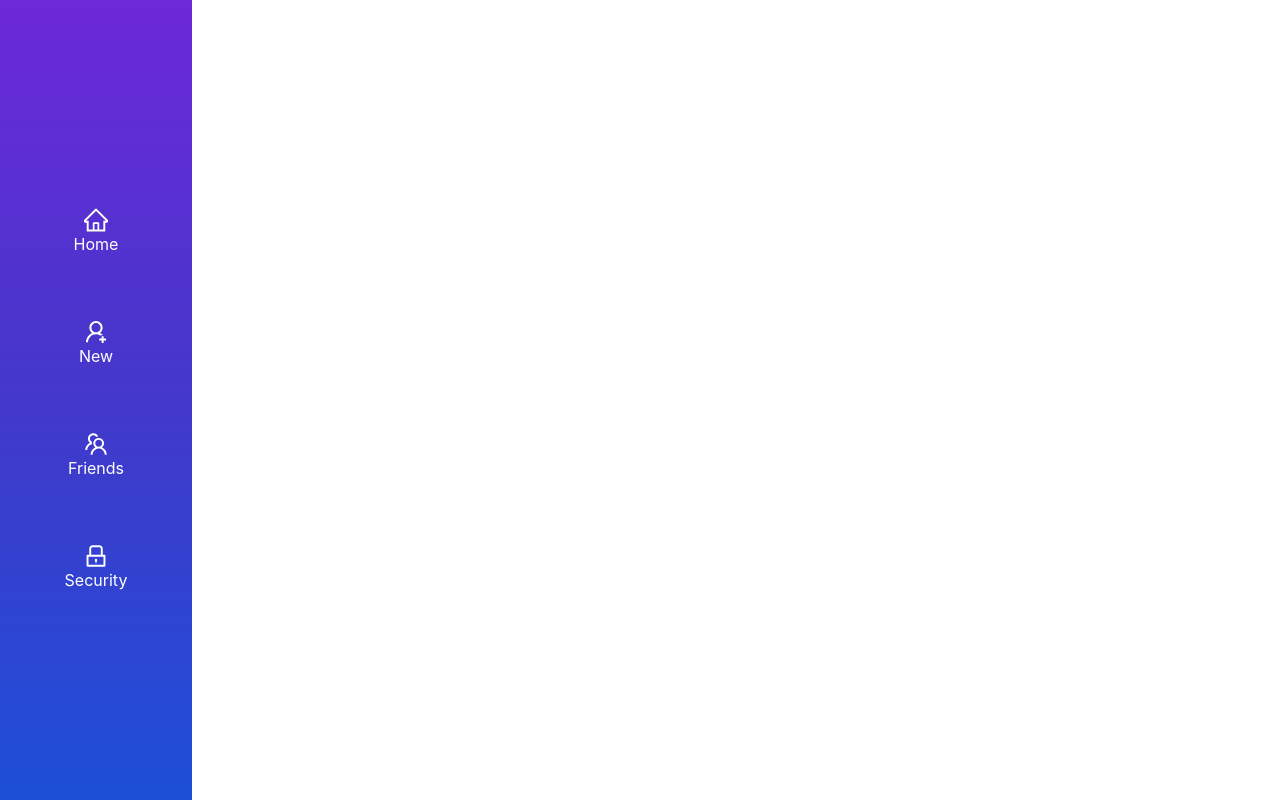
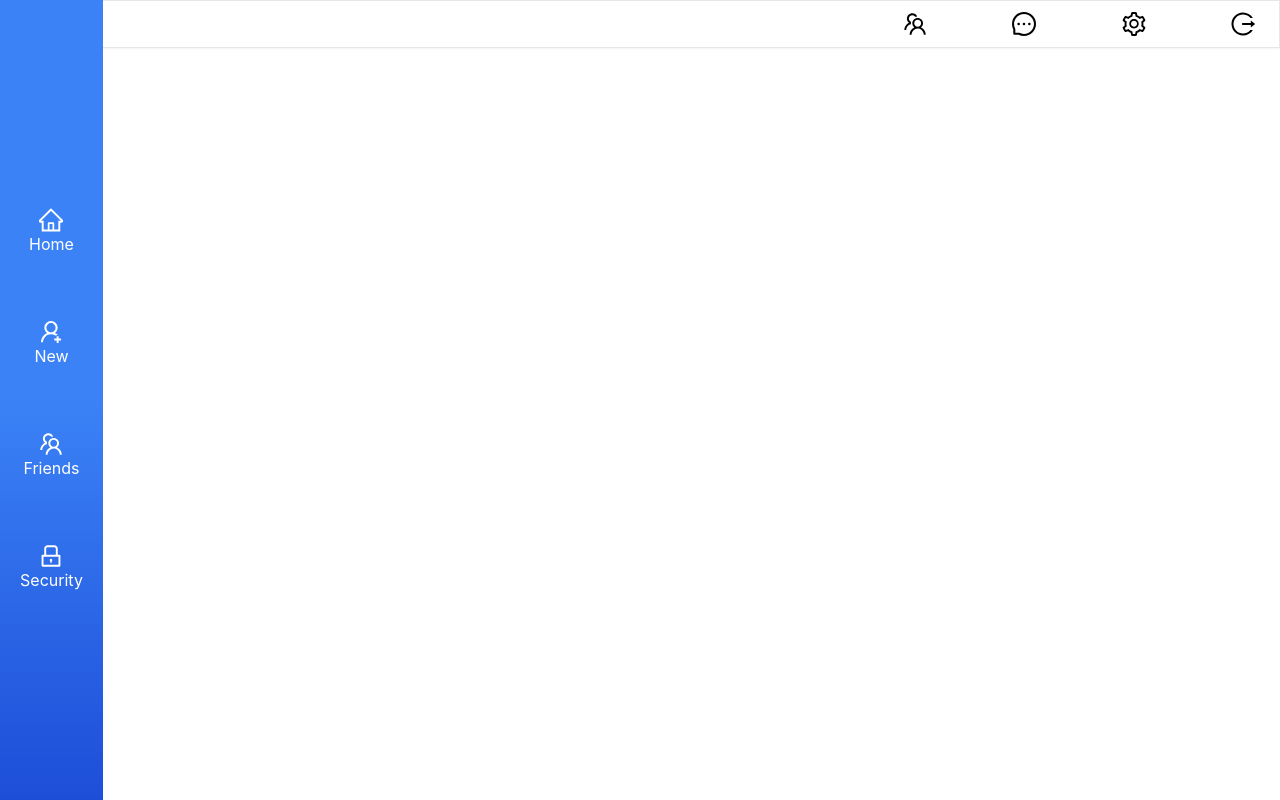
Before and after one commit to hastalamuerteg/mates, a Next.js app: page / in a window 1280 px wide. Built offline with nearby package versions, Linux system fonts and the light colour scheme.

Commit message:
layout component + friends page changes

```diff
--- /dev/null
+++ b/components/Layout.tsx
@@ -0,0 +1,20 @@
+import { ReactNode } from "react";
+import TopMenu from "./TopMenu";
+import SideMenu from "./SideMenu";
+import Main from "./Main";
+
+interface Props {
+  children: ReactNode;
+}
+
+export default function Layout({ children }: Props) {
+  return (
+    <>
+      <header className="flex w-full">
+        <TopMenu />
+        <SideMenu />
+        <Main>{children}</Main>
+      </header>
+    </>
+  );
+}
--- a/components/Main.tsx
+++ b/components/Main.tsx
@@ -2,7 +2,7 @@ import { ILayout } from "../types/layout";
 
 export default function Main({ children }: ILayout) {
   return (
-    <main className="flex flex-col h-screen overflow-scroll overflow-x-hidden bg-white">
+    <main className="flex flex-col h-screen w-screen overflow-scroll overflow-x-hidden">
       {children}
     </main>
   );
--- a/components/MenuItems.tsx
+++ b/components/MenuItems.tsx
@@ -5,5 +5,7 @@ interface Props {
 }
 
 export default function MenuItems({ children }: Props) {
-  return <li>{children}</li>;
+  return (
+    <li className="flex justify-center items-center  h-full ">{children}</li>
+  );
 }
--- a/components/SideMenu.tsx
+++ b/components/SideMenu.tsx
@@ -19,7 +19,7 @@ const { iconsSize, sideMenuLinks, sideMenuIcons } = basicGlobalStyles;
 
 export default function SideMenu() {
   return (
-    <nav className="flex justify-center items-center h-screen w-48 bg-gradient-to-t from-blue-700 via-indigo-700 to-purple-700">
+    <nav className="flex justify-center items-center h-screen w-28 z-20 bg-gradient-to-t from-blue-700 via-blue-500 to-blue-500 ">
       <ul
         className={`${basicGlobalStyles.flexColumnContainer} justify-center my-auto  w-full`}
       >
--- a/components/TopMenu.tsx
+++ b/components/TopMenu.tsx
@@ -15,15 +15,18 @@ import {
 //Helpers
 import { basicGlobalStyles } from "../helpers/helpers.styles";
 
+const topMenuHoverLink =
+  "flex justify-center items-center p-4 transition-all hover:bg-gray-100 h-full";
+
 export default function TopMenu() {
   return (
-    <header className="flex justify-center items-center py-2 w-full bg-white border h-10 fixed z-20">
+    <header className="flex justify-end items-center py-4 w-full bg-white shadow-sm border h-12 fixed z-10">
       {
-        <ul className="flex justify-around m-2 w-96 h-auto items-center">
+        <ul className="flex justify-between m-2 w-96 h-12 items-center">
           {
             <MenuItems>
               <Link href="/">
-                <a>
+                <a className={topMenuHoverLink}>
                   {
                     <AllUsersIcon
                       style={{
@@ -38,7 +41,7 @@ export default function TopMenu() {
           {
             <MenuItems>
               <Link href="/">
-                <a>
+                <a className={topMenuHoverLink}>
                   {
                     <MessageIcon
                       style={{
@@ -54,7 +57,7 @@ export default function TopMenu() {
           {
             <MenuItems>
               <Link href="/">
-                <a>
+                <a className={topMenuHoverLink}>
                   {
                     <SettingsIcon
                       style={{
@@ -69,7 +72,7 @@ export default function TopMenu() {
           {
             <MenuItems>
               <Link href="/">
-                <a>
+                <a className={topMenuHoverLink}>
                   {
                     <LogoutIcon
                       style={{
--- a/components/UserCard.tsx
+++ b/components/UserCard.tsx
@@ -5,7 +5,7 @@ import Image from "next/image";
 export default function UserCard({ user }: { user: IUsers }) {
   return (
     <div
-      className={`${basicGlobalStyles.flexColumnContainer} justify-around text-center p-2 shadow-lg rounded-md m-2 cursor-pointer transition-all group hover:bg-gray-200 md:flex md:flex-row md:justify-around md:text-left md:w-96`}
+      className={`${basicGlobalStyles.flexColumnContainer} justify-around text-center p-2 shadow-lg rounded-md m-2 cursor-pointer transition-all group hover:bg-gray-100 md:flex md:flex-row md:justify-around md:text-left md:w-96`}
     >
       <picture>
         <Image
--- a/components/UserCardContainer.tsx
+++ b/components/UserCardContainer.tsx
@@ -6,10 +6,10 @@ interface Props {
 
 export default function UserCardContainer({ children }: Props) {
   return (
-    <div className="flex flex-col justify-center items-center flex-wrap p-4 mx-auto shadow-md rounded-md md:flex md:flex-row">
-      <h2 className="block w-full text-lg text-blue-700 font-semibold pl-4">
-        Friends
-      </h2>
+    <div className="flex flex-col justify-center items-center flex-wrap p-4 mx-auto  md:flex md:flex-row">
+      <div className="flex justify-start items-center mx-auto w-full">
+        <h2 className="text-2xl text-blue-600 m-2 p-2 font-bold">Friends</h2>
+      </div>
       {children}
     </div>
   );
--- a/pages/_app.tsx
+++ b/pages/_app.tsx
@@ -1,8 +1,13 @@
 import "../styles/globals.css";
 import "tailwindcss/tailwind.css";
 import type { AppProps } from "next/app";
+import Layout from "../components/Layout";
 
 function MyApp({ Component, pageProps }: AppProps) {
-  return <Component {...pageProps} />;
+  return (
+    <Layout>
+      <Component {...pageProps} />;
+    </Layout>
+  );
 }
 export default MyApp;
--- a/pages/actions/change-password.tsx
+++ b/pages/actions/change-password.tsx
@@ -1,9 +1,3 @@
-import SideMenu from "../../components/SideMenu";
-
 export default function ChangePassword() {
-  return (
-    <>
-      <SideMenu />
-    </>
-  );
+  return <></>;
 }
--- a/pages/index.tsx
+++ b/pages/index.tsx
@@ -1,9 +1,3 @@
-import SideMenu from "../components/SideMenu";
-
 export default function Home() {
-  return (
-    <>
-      <SideMenu />
-    </>
-  );
+  return <></>;
 }
--- a/pages/users/all-users.tsx
+++ b/pages/users/all-users.tsx
@@ -2,15 +2,12 @@
 import { GetStaticProps } from "next";
 
 //React
-import { useState, useEffect } from "react";
+import { useState } from "react";
 
 //Components
-import SideMenu from "../../components/SideMenu";
 import UserCard from "../../components/UserCard";
 import TopHeading from "../../components/TopHeading";
 import UserCardContainer from "../../components/UserCardContainer";
-import Main from "../../components/Main";
-import TopMenu from "../../components/TopMenu";
 
 //Services
 import { apiGetAllUsers } from "../../services/apiService";
@@ -28,23 +25,23 @@ export const getStaticProps: GetStaticProps = async () => {
 type UsersState = any;
 
 export default function AllUsers(results: IUsersApi) {
-  const [users, setUsers] = useState<UsersState>(results.results);
+  const users = results.results;
   const [searchedUsers, setSearchedUsers] = useState<UsersState>(users);
 
   function handleFriendSearchInput(searchedUser: string): void {
+    if (searchedUser.length > 1) {
       const searchedFriends = searchedUsers.filter((user: IUsers) =>
         user.name.first.includes(searchedUser)
       );
       setSearchedUsers(searchedFriends);
+    } else {
+      setSearchedUsers(users);
+    }
   }
 
   return (
     <>
-      <header className="flex w-full">
-        <SideMenu />
-        <Main>
-          <TopMenu />
-          <div className="flex justify-between items-center px-6 py-4 my-14 w-full">
+      <div className="flex flex-col justify-between items-center text-center px-6 py-4 my-14 w-full md:flex md:flex-row">
         <TopHeading message="Get in touch with your mates" />
         <SearchInput onInputChange={handleFriendSearchInput} />
       </div>
@@ -53,8 +50,6 @@ export default function AllUsers(results: IUsersApi) {
           <UserCard key={user.login.uuid} user={user} />
         ))}
       </UserCardContainer>
-        </Main>
-      </header>
     </>
   );
 }
--- a/pages/users/new-user.tsx
+++ b/pages/users/new-user.tsx
@@ -1,9 +1,3 @@
-import SideMenu from "../../components/SideMenu";
-
 export default function NewUser() {
-  return (
-    <>
-      <SideMenu />
-    </>
-  );
+  return <></>;
 }
```
Lines whose indentation alone changed are shown as unchanged.
